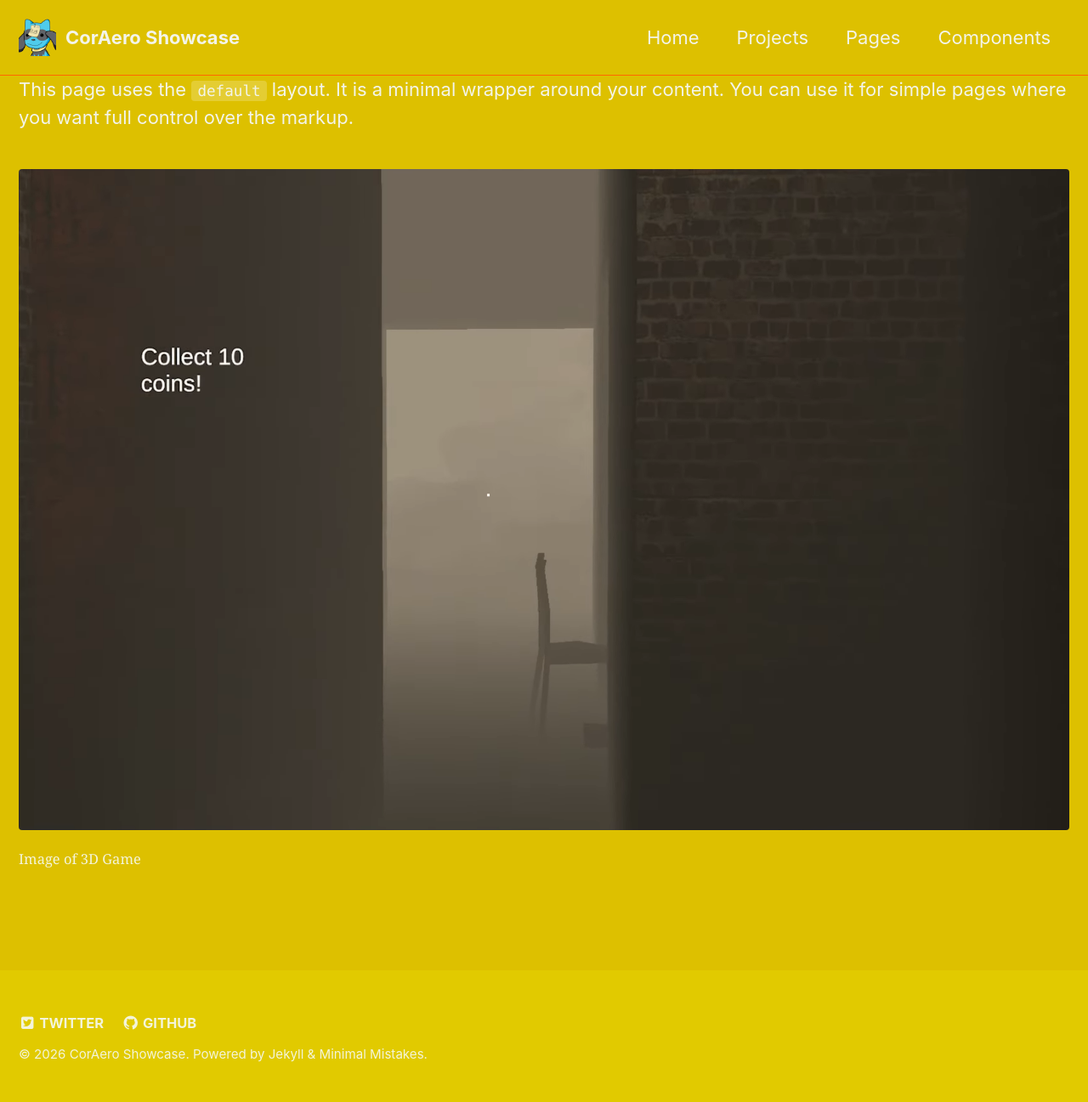
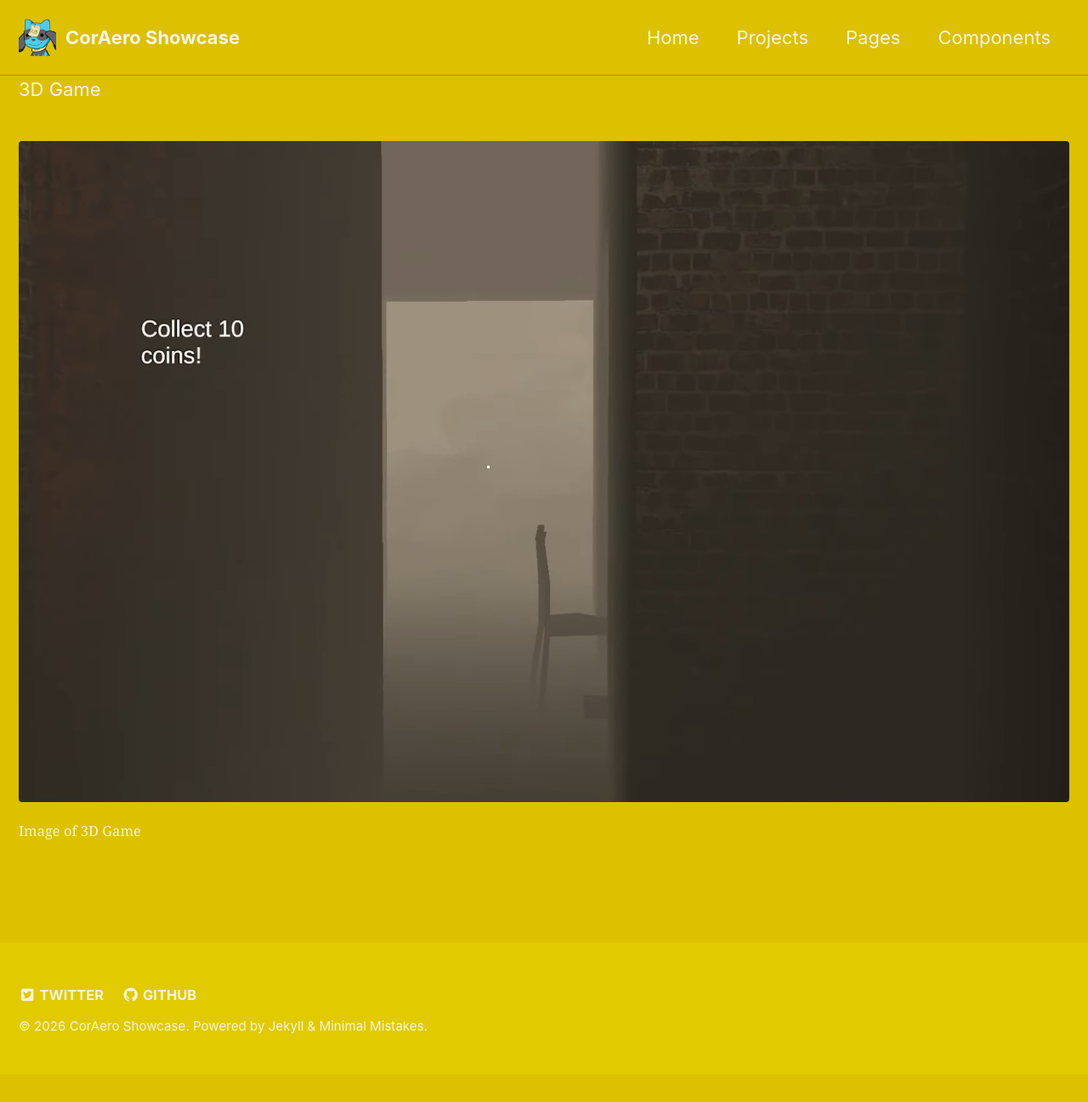
Before and after one commit to MUI-Corey/MUI-Corey.github.io, a Jekyll site: the page built from _pages/3d-game.md, in a window 1280 px wide. Shown: the whole page at 85% size. Built offline with Jekyll 4.4.1, drawn with Linux system fonts in a browser that asks for light colours; after the commit the page ends 1264 px from its top, so only the background shows below that.

Commit message:
Update 3d-game.md

```diff
--- a/_pages/3d-game.md
+++ b/_pages/3d-game.md
@@ -8,7 +8,6 @@ sidebar:
     - projects
 ---
 
-This page uses the `default` layout. It is a minimal wrapper around your content.
-You can use it for simple pages where you want full control over the markup.
+3D Game
 
 {% include figure image_path="/assets/images/3d-game-1.png" alt="3D Game screenshot" caption="Image of 3D Game" %}
```
